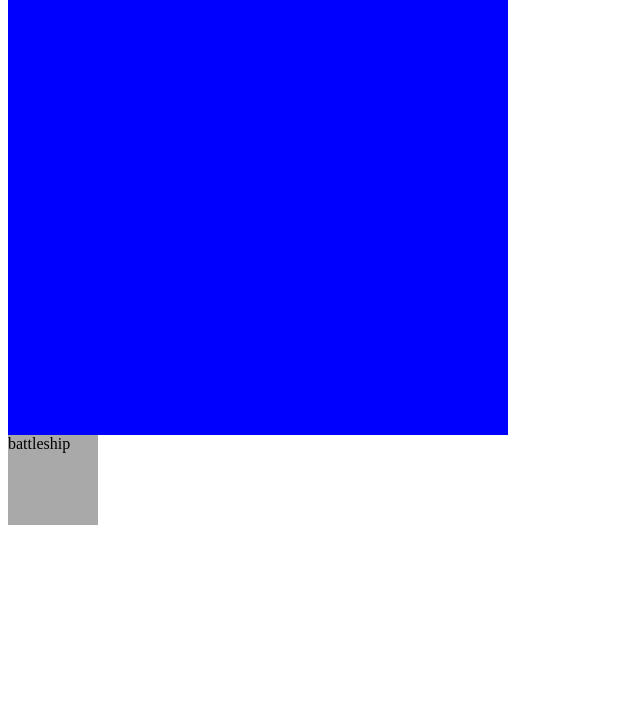
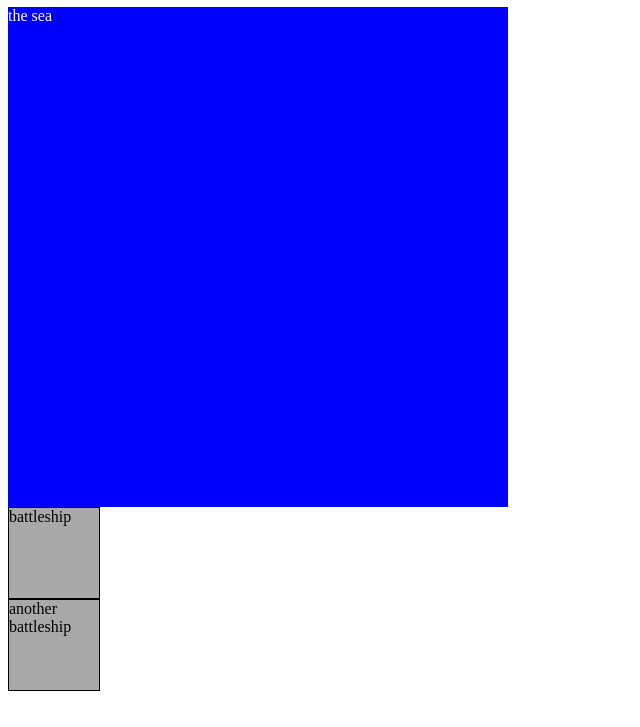
Before and after one commit to SondaSengupta/Battleship_Game, a website: page index.html in a window 1280 px wide. Shown: the part 73-800 px from the top of the page, without its empty margins (0-640 px from the left). Drawn offline with Linux system fonts and the light colour scheme.

Commit message:
Better readme and more drag/drop functionality

```diff
--- a/index.html
+++ b/index.html
@@ -8,10 +8,15 @@
    <title> Battleship </title>
   </head>
   <body>
+    <h1> Battleship Game </h1>
     <div class="sea-board">
+      <a>the sea</a>
     </div>
     <div class="battleship">
-      <a>battleship<a>
+      <a>battleship</a>
+    </div>
+    <div class="battleship">
+      <a>another battleship</a>
     </div>
       <script src="bower_components/jquery/dist/jquery.js"></script>
       <script src="bower_components/jquery-ui/jquery-ui.js"></script>
--- a/js/main.js
+++ b/js/main.js
@@ -1,6 +1,6 @@
 $(document).ready(function(){
   $(".battleship").draggable({
-    grid: [ 80, 80 ],
+    grid: [50, 50],
     revert: "invalid"
     });
   $(".sea-board").droppable();
--- a/main.css
+++ b/main.css
@@ -2,12 +2,14 @@
   height: 500px;
   width: 500px;
   background-color: blue;
+  color: white;
 }
 
 .battleship {
   height: 90px;
   width: 90px;
   background-color: darkgrey;
+  border: 1px solid black;
 }
 
 .black{
```
Also changed, not shown: README.md.
